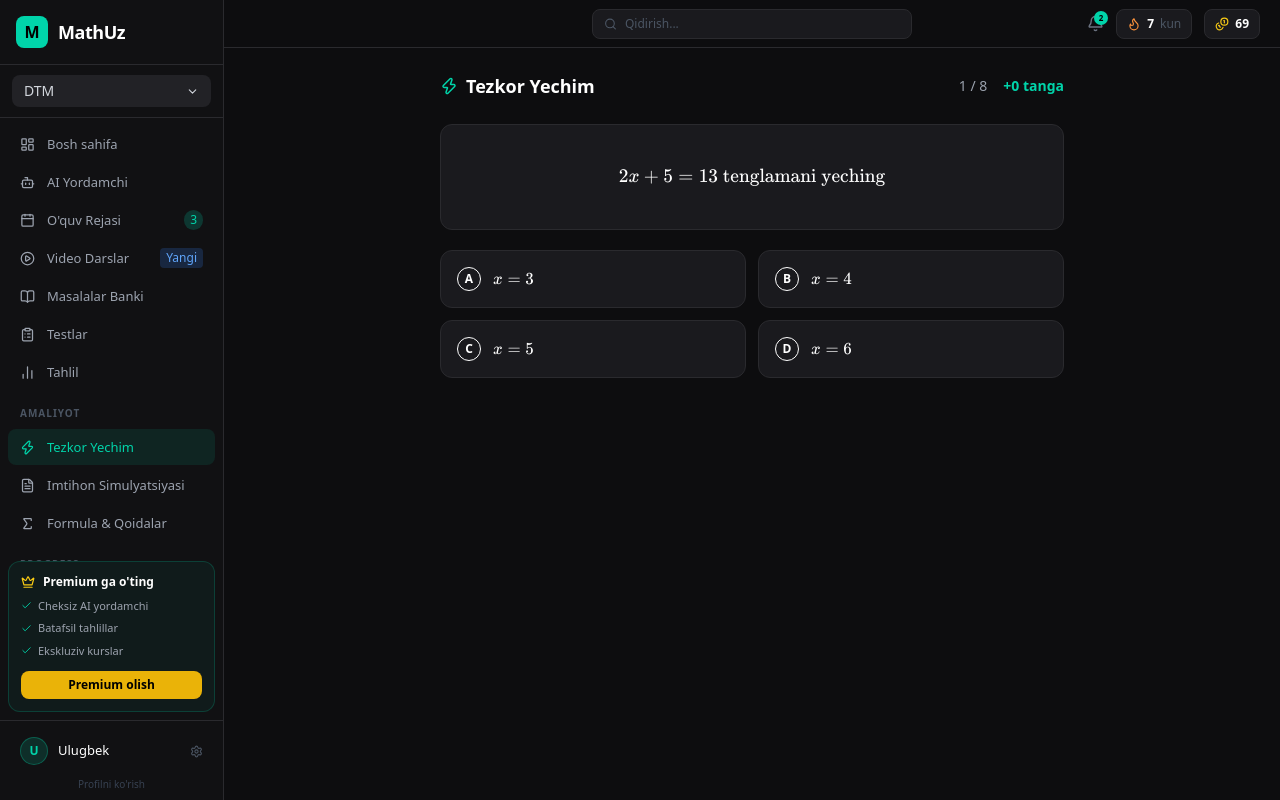
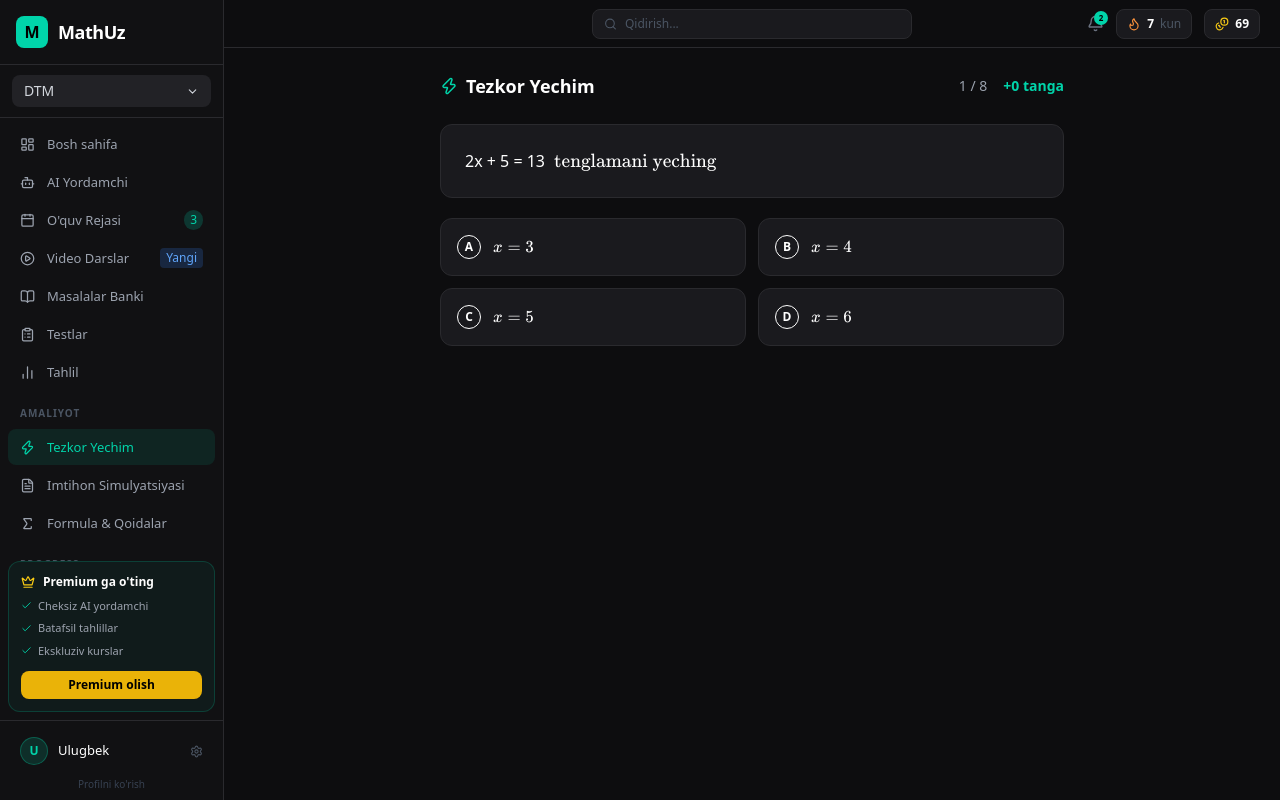
Before and after one commit to qar1ya/mathuz, a Next.js app: page /tezkor in a window 1280 px wide. Built offline with nearby package versions, Linux system fonts and the light colour scheme; no server answers; the database is empty.

Commit message:
Fix MathRenderer: matn va LaTeX ni alohida render qilish
Avval: barcha matn KaTeX math mode da → bo'shliqlar yo'qoldi, kurviv shrift
Endi: oddiy o'zbek matni normal, faqat \command qismlari KaTeX bilan

Co-Authored-By: Claude Sonnet 4.6 <noreply@anthropic.com>

```diff
--- a/src/components/math/MathRenderer.tsx
+++ b/src/components/math/MathRenderer.tsx
@@ -1,5 +1,5 @@
 "use client";
-import { useEffect, useRef } from "react";
+import { useMemo } from "react";
 import katex from "katex";
 import "katex/dist/katex.min.css";
 
@@ -9,17 +9,90 @@ interface Props {
   className?: string;
 }
 
+// Splits "a∥b. Burchak \\frac{3}{5} ga teng." into text + math segments.
+function parseMixed(text: string): Array<{ type: "text" | "math"; content: string }> {
+  const parts: Array<{ type: "text" | "math"; content: string }> = [];
+  let i = 0;
+  let textStart = 0;
+
+  while (i < text.length) {
+    if (text[i] === "\\" && i + 1 < text.length && /[a-zA-Z]/.test(text[i + 1])) {
+      // Flush preceding plain text
+      if (i > textStart) {
+        parts.push({ type: "text", content: text.slice(textStart, i) });
+      }
+
+      const cmdStart = i;
+      i++; // skip backslash
+
+      // Command name
+      while (i < text.length && /[a-zA-Z]/.test(text[i])) i++;
+
+      // Brace arguments — handle nested braces properly
+      let argCount = 0;
+      while (i < text.length && text[i] === "{" && argCount < 3) {
+        let depth = 1;
+        i++;
+        while (i < text.length && depth > 0) {
+          if (text[i] === "{") depth++;
+          else if (text[i] === "}") depth--;
+          i++;
+        }
+        argCount++;
+      }
+
+      // Optional subscript / superscript
+      if (i < text.length && (text[i] === "_" || text[i] === "^")) {
+        i++;
+        if (i < text.length && text[i] === "{") {
+          let depth = 1;
+          i++;
+          while (i < text.length && depth > 0) {
+            if (text[i] === "{") depth++;
+            else if (text[i] === "}") depth--;
+            i++;
+          }
+        } else if (i < text.length) {
+          i++; // single-char subscript/superscript
+        }
+      }
+
+      parts.push({ type: "math", content: text.slice(cmdStart, i) });
+      textStart = i;
+    } else {
+      i++;
+    }
+  }
+
+  if (textStart < text.length) {
+    parts.push({ type: "text", content: text.slice(textStart) });
+  }
+
+  return parts;
+}
+
+function escHtml(s: string): string {
+  return s.replace(/&/g, "&amp;").replace(/</g, "&lt;").replace(/>/g, "&gt;");
+}
+
 export default function MathRenderer({ formula, displayMode = false, className }: Props) {
-  const ref = useRef<HTMLSpanElement>(null);
+  const html = useMemo(() => {
+    if (!displayMode) {
+      // Options / short LaTeX-only strings — render inline math directly
+      return katex.renderToString(formula, { throwOnError: false, displayMode: false });
+    }
 
-  useEffect(() => {
-    if (ref.current) {
-      katex.render(formula, ref.current, {
-        throwOnError: false,
-        displayMode,
-      });
-    }
+    // Question texts and solutions — mixed Uzbek text + LaTeX commands
+    return parseMixed(formula)
+      .map((seg) => {
+        if (seg.type === "math") {
+          return katex.renderToString(seg.content, { throwOnError: false, displayMode: false });
+        }
+        // Plain text: use normal font, preserve spaces
+        return `<span style="font-family:inherit;font-style:normal;font-weight:inherit">${escHtml(seg.content)}</span>`;
+      })
+      .join("");
   }, [formula, displayMode]);
 
-  return <span ref={ref} className={className} />;
+  return <span className={className} dangerouslySetInnerHTML={{ __html: html }} />;
 }
```
